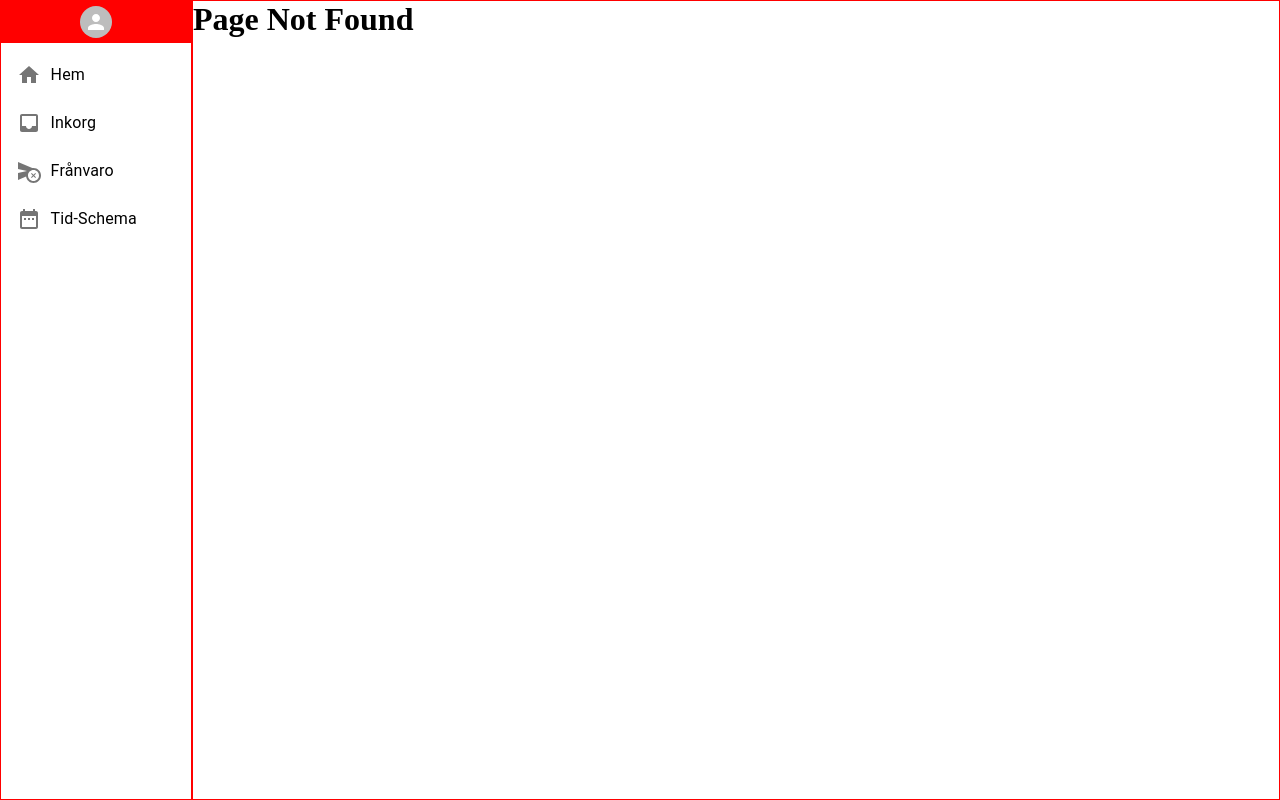
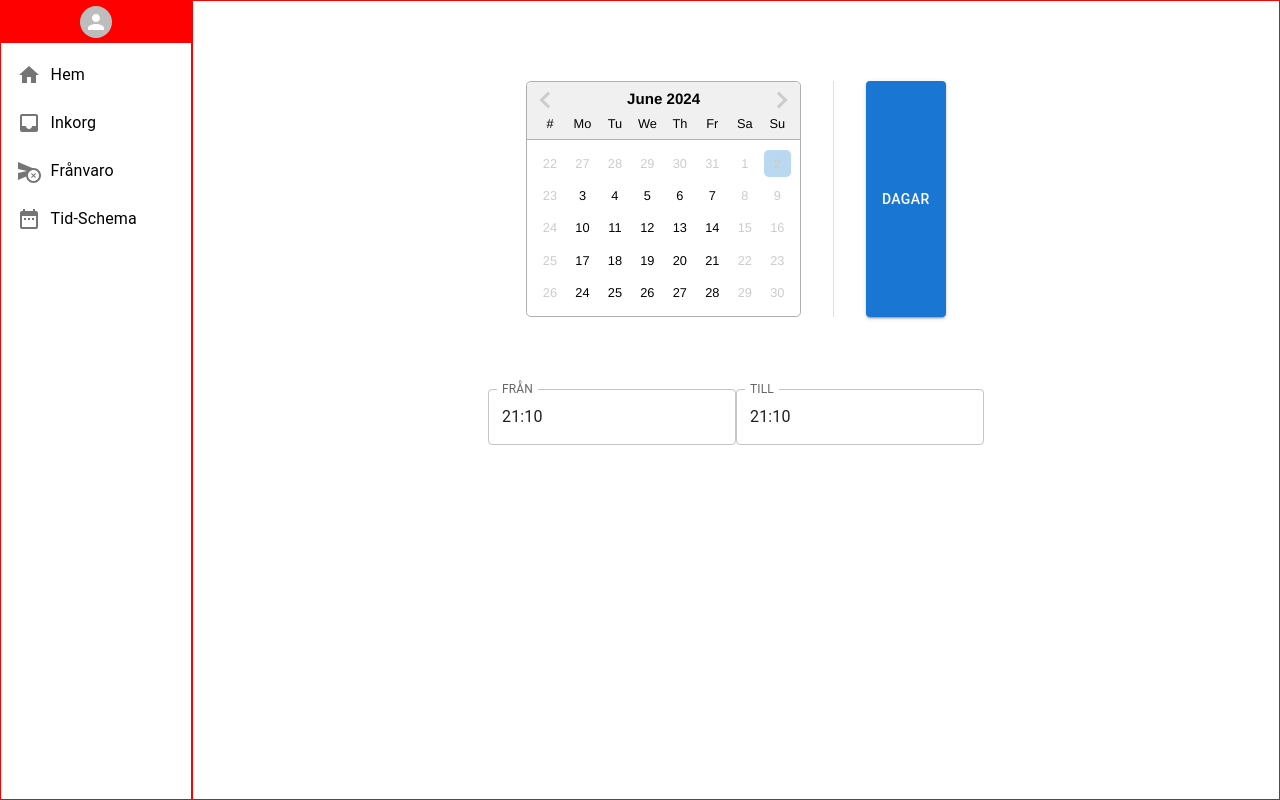
Before and after one commit to A-ForssmanP/InteractWithSchool, a React (Vite) app in the folder frontend/: page /tidsschema/1/registrera_omsorg in a window 1280 px wide. Before the commit this address had no page. Built offline with nearby package versions, Linux system fonts and the light colour scheme; the HTML template or start-up script is replaced by a standard one.

Commit message:
Work on TimeSchedule
Adding a route for register time to the schedule. The user will select a student from a carousel slider and then be abel to navigate to the registration page. The registration page renders a callendar and a time picker.

```diff
--- a/frontend/src/components/avatarCarouselItem/AvatarCarouselItem.jsx
+++ b/frontend/src/components/avatarCarouselItem/AvatarCarouselItem.jsx
@@ -36,7 +36,7 @@ function AvatarCarouselItem({ item, bgColor }) {
         // width={{ sm: 250 }}
       >
         <Button
-          onClick={() => navigate(`/${item.id}/registrera_omsorg`)}
+          onClick={() => navigate(`${item.id}/registrera_omsorg`)}
           sx={{ width: { md: 170 } }}
           variant="contained"
           startIcon={""}
@@ -44,7 +44,7 @@ function AvatarCarouselItem({ item, bgColor }) {
           Registrera tid
         </Button>
         <Button
-          onClick={navigate(`/${item.id}/planerad_omsorg`)}
+          onClick={() => navigate(`${item.id}/planerad_omsorg`)}
           sx={{ width: { md: 170 } }}
           variant="contained"
           endIcon={""}
--- /dev/null
+++ b/frontend/src/components/dayTimePicker/DayTimePicker.jsx
@@ -0,0 +1,26 @@
+import RangeDatePicker from "../rangeDatepicker/RangeDatePicker";
+import TimePickerResponsive from "../timePickerResponsive/TimePickerResponsive";
+import { Box, Stack } from "@mui/material";
+
+function DayTimePicker() {
+  return (
+    <Box display={"flex"} justifyContent={"center"}>
+      <Box width={"fit-content"}>
+        <Stack
+          spacing={4}
+          display={"flex"}
+          justifyContent={"center"}
+          alignItems={"center"}
+        >
+          <RangeDatePicker />
+          <Box>
+            <TimePickerResponsive labelText={"FRÅN"} />
+            <TimePickerResponsive labelText={"TILL"} />
+          </Box>
+        </Stack>
+      </Box>
+    </Box>
+  );
+}
+
+export default DayTimePicker;
--- a/frontend/src/components/rangeDatepicker/RangeDatePicker.jsx
+++ b/frontend/src/components/rangeDatepicker/RangeDatePicker.jsx
@@ -2,7 +2,7 @@ import DatePicker from "react-datepicker";
 import "react-datepicker/dist/react-datepicker.css";
 import { useState, useEffect } from "react";
 import { addDays, eachDayOfInterval, setHours, setMinutes } from "date-fns";
-import { Box, Card, Tab } from "@mui/material";
+import { Box, Card, Tab, Button, Divider, Stack } from "@mui/material";
 import { LocalizationProvider } from "@mui/x-date-pickers/LocalizationProvider/LocalizationProvider";
 import { AdapterDayjs } from "@mui/x-date-pickers/AdapterDayjs";
 import { StaticTimePicker } from "@mui/x-date-pickers/StaticTimePicker";
@@ -54,8 +54,17 @@ function RangeDatePicker() {
   const handleAccept = () => {};
 
   return (
-    <Box bgcolor={"red"}>
-      <TabsBox>
+    <Box>
+      <Stack
+        display={"flex"}
+        justifyContent={"center"}
+        direction={{ xs: "column", sm: "row" }}
+        spacing={{ xs: 1, sm: 2, md: 4 }}
+        divider={<Divider orientation="vertical" flexItem />}
+        marginTop={10}
+        pb={5}
+        // width={{ sm: 250 }}
+      >
         <DatePicker
           // onSelect={handleDateSelect}
           // highlightDates={[new Date(), new Date()]}
@@ -72,15 +81,8 @@ function RangeDatePicker() {
           filterDate={isWeekday}
           // excludeDates={[addDays(new Date().getDay()), addDays(new Date(), 5)]}
         />
-        <LocalizationProvider dateAdapter={AdapterDayjs}>
-          <StaticTimePicker
-            ampm={false}
-            value={timeValue}
-            onChange={(newValue) => setTimeValue(newValue)}
-            onAccept={handleAccept}
-          />
-        </LocalizationProvider>
-      </TabsBox>
+        <Button variant="contained">Dagar</Button>
+      </Stack>
     </Box>
   );
 }
--- /dev/null
+++ b/frontend/src/components/timePickerResponsive/TimePickerResponsive.jsx
@@ -0,0 +1,19 @@
+import dayjs from "dayjs";
+import { AdapterDayjs } from "@mui/x-date-pickers/AdapterDayjs";
+import { LocalizationProvider } from "@mui/x-date-pickers/LocalizationProvider";
+import { TimePicker } from "@mui/x-date-pickers/TimePicker";
+
+function TimePickerResponsive({ labelText }) {
+  return (
+    <LocalizationProvider dateAdapter={AdapterDayjs}>
+      <TimePicker
+        defaultValue={dayjs()}
+        ampm={false}
+        label={labelText}
+        // onClose={(e) => console.log(e)}
+      />
+    </LocalizationProvider>
+  );
+}
+
+export default TimePickerResponsive;
--- a/frontend/src/pages/Pages.jsx
+++ b/frontend/src/pages/Pages.jsx
@@ -8,7 +8,9 @@ import Absence from "./absence/Absence";
 import AbsenceForm from "./absence/absenceForm/AbsenceForm";
 import RegisterDone from "./absence/registerDone/RegisterDone";
 import AbsenceOverview from "./absence/absenceOverview/AbsenceOverview";
+import TimeScheduleLayout from "./TimeSchedule/TimeScheduleLayout";
 import TimeSchedule from "./TimeSchedule/TimeSchedule";
+import TimeScheduleRegister from "./TimeSchedule/timeScheduleRegister/TimeScheduleRegister";
 
 function Pages() {
   return (
@@ -28,7 +30,13 @@ function Pages() {
           <Route path=":id/oversikt" element={<AbsenceOverview />} />
         </Route>
 
-        <Route path="tidsschema" element={<TimeSchedule />}></Route>
+        <Route path="tidsschema" element={<TimeScheduleLayout />}>
+          <Route index element={<TimeSchedule />} />
+          <Route
+            path=":id/registrera_omsorg"
+            element={<TimeScheduleRegister />}
+          />
+        </Route>
       </Route>
       <Route path="*" element={<h1>Page Not Found</h1>} />
     </Routes>
--- /dev/null
+++ b/frontend/src/pages/TimeSchedule/TimeScheduleLayout.jsx
@@ -0,0 +1,11 @@
+import { Outlet } from "react-router-dom";
+
+function TimeScheduleLayout() {
+  return (
+    <div>
+      <Outlet />
+    </div>
+  );
+}
+
+export default TimeScheduleLayout;
--- /dev/null
+++ b/frontend/src/pages/TimeSchedule/timeScheduleRegister/TimeScheduleRegister.jsx
@@ -0,0 +1,12 @@
+import DayTimePicker from "../../../components/dayTimePicker/DayTimePicker";
+import { Box } from "@mui/material";
+
+function TimeScheduleRegister() {
+  return (
+    <Box>
+      <DayTimePicker />
+    </Box>
+  );
+}
+
+export default TimeScheduleRegister;
```
